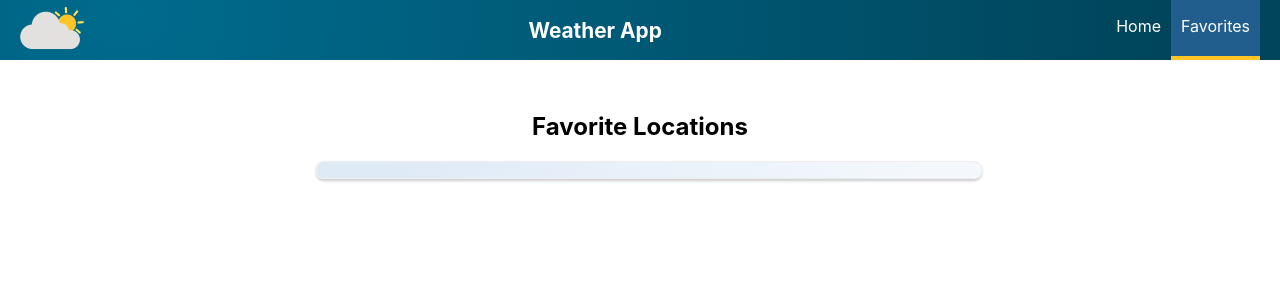
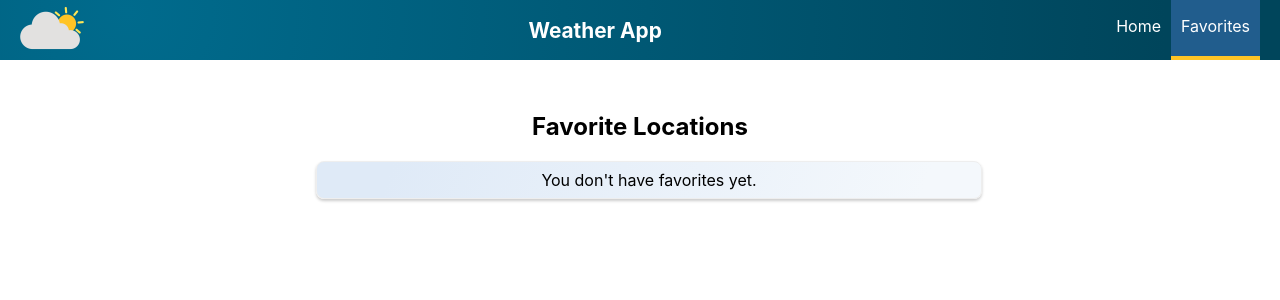
Before and after one commit to Lahav1/React-Weather-App, a React app: page /weather-app/favorites in a window 1280 px wide. Shown: the top 300 px of the page. Built offline with nearby package versions, Linux system fonts and the light colour scheme.

Commit message:
fixed empty favorites display

```diff
--- a/src/containers/Favorites/Favorites.js
+++ b/src/containers/Favorites/Favorites.js
@@ -11,6 +11,18 @@ class Favorites extends Component {
         let favorites = locations.map((location, index) => {
             return <Favorite city={location} key={index}/>;
         });
+
+        let favoriteDisplay;
+        if ((this.props.favorites === undefined) || (this.props.favorites.length == 0)) {
+            favoriteDisplay = <span> You don't have favorites yet. </span>
+        } else {
+            favoriteDisplay = (
+                <Box display="flex" flexWrap="wrap">
+                    {favorites}
+                </Box>
+            )
+        }
+
         return (
             <div>
                 <Grid container spacing={2}>
@@ -19,9 +31,7 @@ class Favorites extends Component {
                     </Grid>
                     <Grid xs={3} />
                     <Grid xs={6} className={classes.Box}>
-                        <Box display="flex" flexWrap="wrap">
-                            {favorites}
-                        </Box>
+                        {favoriteDisplay}
                     </Grid>
                     <Grid xs={3} />
                 </Grid>
--- a/src/utils.js
+++ b/src/utils.js
@@ -1,4 +1,4 @@
-export const key = "lULTrDQmleewkfEv8WiEbHump5WuiIij";
+export const key = "Eda9MbuVze6H6CBASadaBAl9xghBJIRN";
 
 export const handleDate = (dateString) => {
     let date = dateString.split('T')[0];
```
